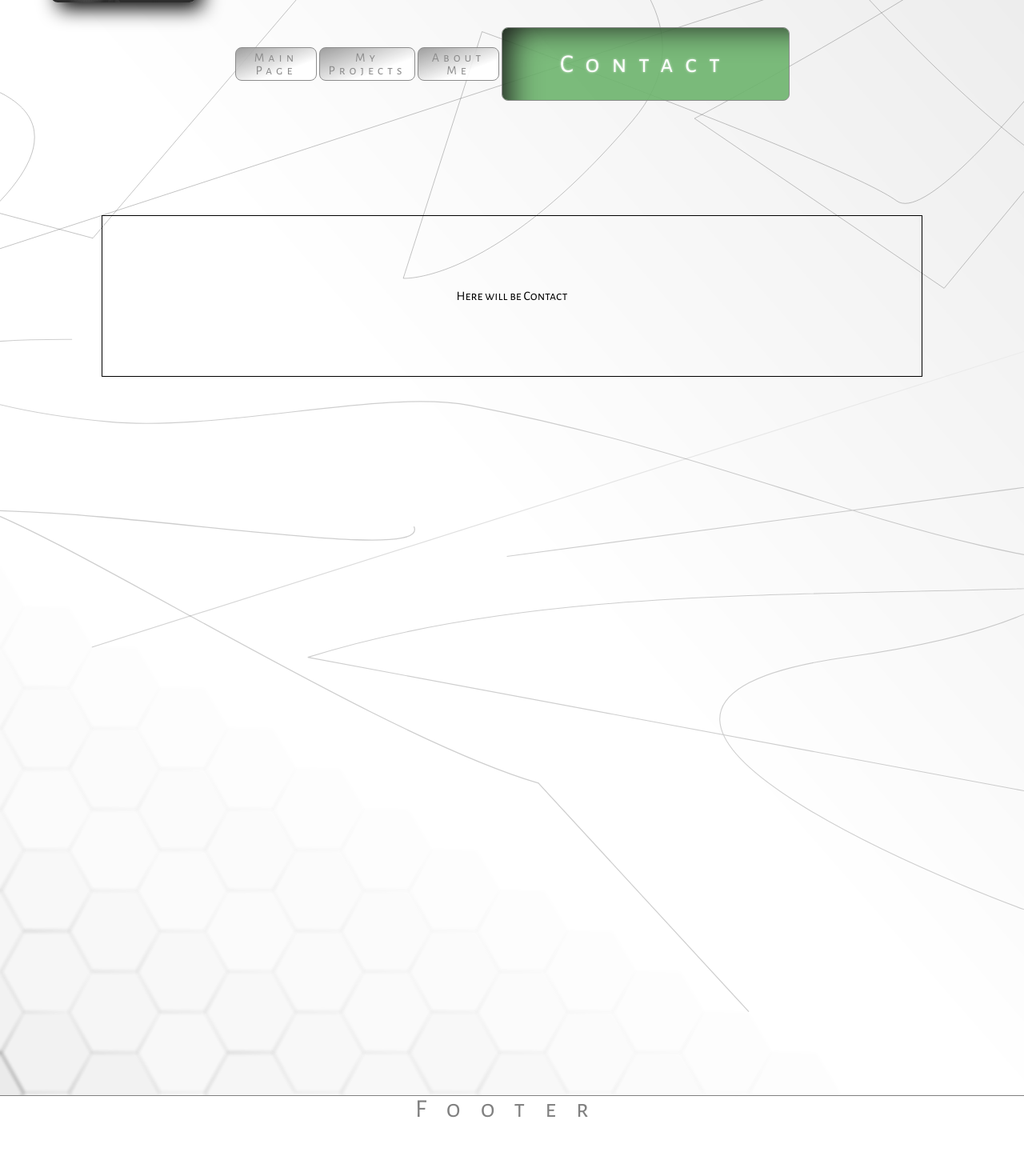
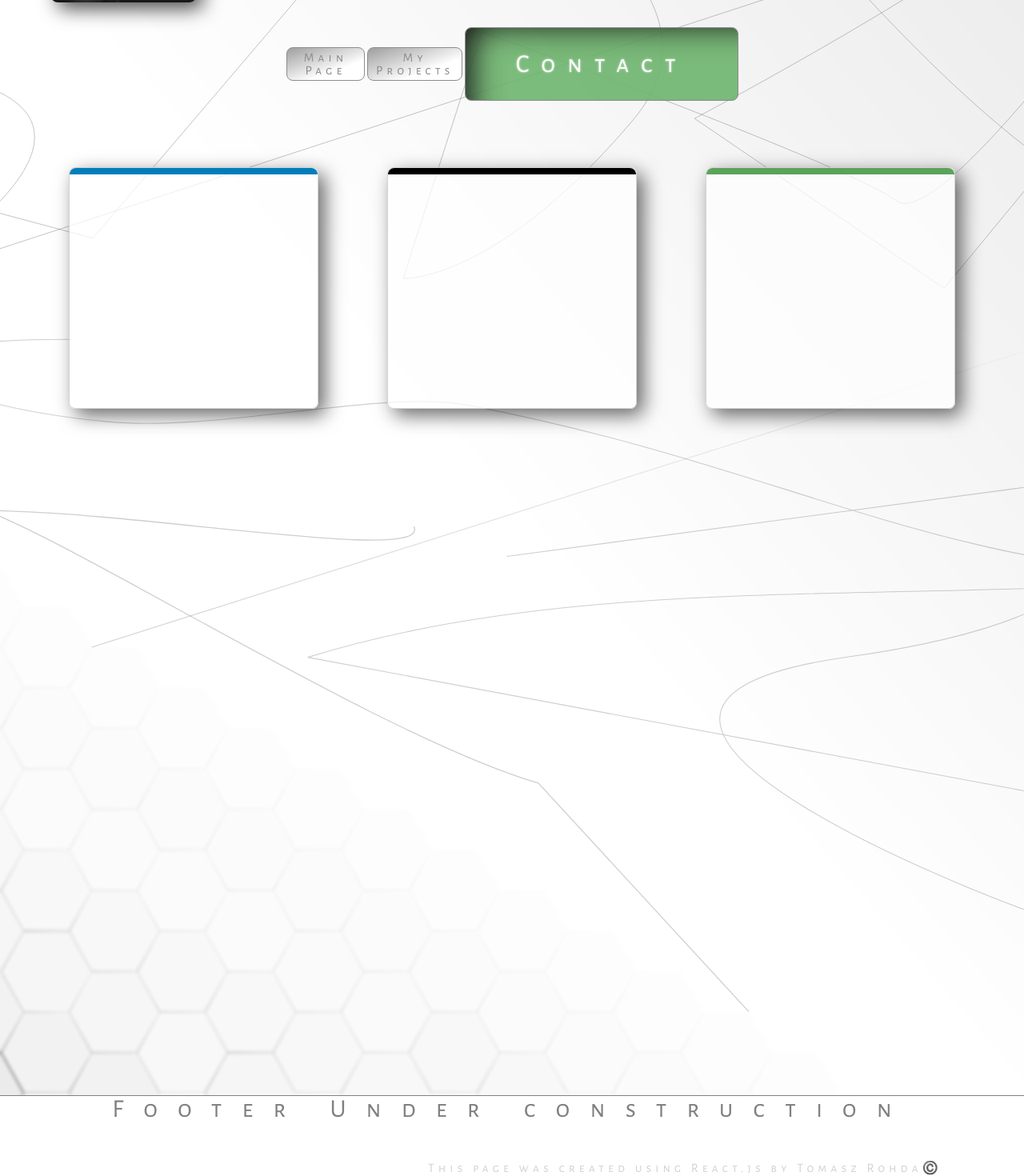
Before and after one commit to trohda/Portfolio-project, a React (Create React App) app: page /contact in a window 1280 px wide. Shown: the part 281-1751 px from the top of the page at 80% size. Built offline with nearby package versions, Linux system fonts and the light colour scheme.

Commit message:
Remoove AboutMe and add Contact divs

```diff
--- a/src/components/Contact/Contact.js
+++ b/src/components/Contact/Contact.js
@@ -1,19 +1,11 @@
+import ContactElement from "./ContactElement";
+import "./ContactStyles.css";
 const Contact = () => {
   return (
-    <section
-      style={{
-        display: "flex",
-        flexDirection: "column",
-        justifyContent: "center",
-
-        width: "80%",
-        height: "200px",
-        margin: "200px auto",
-        textAlign: "center",
-        border: "1px solid black",
-      }}
-    >
-      <p> Here will be Contact </p>
+    <section className="contactWrapper">
+      <ContactElement topStripeColor={"#007EBB"} />
+      <ContactElement topStripeColor={"black"} />
+      <ContactElement topStripeColor={"rgba(74, 153, 74, 0.9)"} />
     </section>
   );
 };
--- /dev/null
+++ b/src/components/Contact/ContactElement.js
@@ -0,0 +1,14 @@
+import "./ContactElementStyles.css";
+
+const ContactElement = ({ topStripeColor }) => {
+  return (
+    <div className="contactElementWrapper">
+      <div
+        className="contactElementTopStripe"
+        style={{ backgroundColor: topStripeColor }}
+      ></div>
+    </div>
+  );
+};
+
+export default ContactElement;
--- /dev/null
+++ b/src/components/Contact/ContactElementStyles.css
@@ -0,0 +1,27 @@
+.contactElementWrapper {
+  display: flex;
+  flex-direction: column;
+  width: 310px;
+  min-height: 300px;
+  border: 1px solid lightgrey;
+  background-color: rgba(255, 255, 255, 0.747);
+  border-radius: 8px;
+  -webkit-box-shadow: 8px 8px 24px 0px rgba(0, 0, 0, 0.6);
+  -moz-box-shadow: 8px 8px 24px 0px rgba(0, 0, 0, 0.6);
+  box-shadow: 8px 8px 24px 0px rgba(0, 0, 0, 0.6);
+}
+
+.contactElementTopStripe {
+  height: 8px;
+  width: 100%;
+  border-radius: 8px 8px 0 0;
+}
+
+.contactElementHeader {
+}
+
+.contactElementContent {
+}
+
+.contactElementFooter {
+}
--- /dev/null
+++ b/src/components/Contact/ContactStyles.css
@@ -0,0 +1,8 @@
+.contactWrapper {
+  width: 100%;
+  display: flex;
+  flex-direction: row;
+  flex-wrap: wrap;
+  justify-content: space-evenly;
+  padding: 140px 0;
+}
--- a/src/components/Footer/Footer.js
+++ b/src/components/Footer/Footer.js
@@ -12,19 +12,19 @@ const Footer = () => {
         color: "gray",
       }}
     >
-      <p> Footer </p>
+      <p> Footer Under construction</p>
 
       <p
         style={{
-          fontFamily: '"Alegreya Sans SC", sans-serif',
           letterSpacing: "5px",
-          color: "white",
+          color: "lightgrey",
           position: "absolute",
-          right: "0%",
-          bottom: "0%",
+          right: "8%",
+          bottom: "2%",
+          fontSize: "1rem",
         }}
       >
-        This page was created using react
+        This page was created using React.js by Tomasz Rohda©️
       </p>
     </footer>
   );
--- a/src/components/Header/Header.js
+++ b/src/components/Header/Header.js
@@ -1,5 +1,5 @@
 import Image from "../Image/Image";
-import img2 from "../../img/ProfilePhotos/ProfilephotoBWG.jpg";
+import img2 from "../../img/ProfilePhotos/ProfilePhotoBW.jpg";
 import "./HeaderStyles.css";
 import PersonalInfos from "../PersonalInfos/PersonalInfos";
 import { useState } from "react";
--- a/src/components/Header/HeaderStyles.css
+++ b/src/components/Header/HeaderStyles.css
@@ -4,8 +4,6 @@
   display: flex;
   flex-direction: column;
   align-items: center;
-  /* background-image: url(../../img/headerbcgr1.svg);
-  background-size: cover; */
 }
 
 .photoAndPersonalInfos {
@@ -20,14 +18,14 @@
 .profilePhotoWrapper {
   height: 80%;
   border-radius: 8px;
-  -webkit-box-shadow: 8px 8px 24px 0px rgba(0, 0, 0, 1);
-  -moz-box-shadow: 8px 8px 24px 0px rgba(0, 0, 0, 1);
-  box-shadow: 8px 8px 24px 0px rgba(0, 0, 0, 1);
+  -webkit-box-shadow: 8px 8px 24px 0px rgba(0, 0, 0, 0.7);
+  -moz-box-shadow: 8px 8px 24px 0px rgba(0, 0, 0, 0.7);
+  box-shadow: 8px 8px 24px 0px rgba(0, 0, 0, 0.7);
 }
 .profilePhoto {
   height: 100%;
   border-radius: 8px;
-  opacity: 0.85;
+  opacity: 0.9;
 }
 .personaInfosWrapper {
   height: 80%;
--- a/src/components/Navbar/Navbar.js
+++ b/src/components/Navbar/Navbar.js
@@ -37,13 +37,13 @@ const Navbar = ({ currentPage, setCurrentPage }) => {
       >
         My Projects
       </NavLink>
-      <NavLink
+      {/* <NavLink
         to="/aboutme"
         className={currentPage === "AboutMe" ? "activeNavLink" : "navLink"}
         onClick={() => handlerClick("AboutMe")}
       >
         About Me
-      </NavLink>
+      </NavLink> */}
       <NavLink
         to="/contact"
         className={currentPage === "Contact" ? "activeNavLink" : "navLink"}
--- a/src/components/Projects/ProjectDetailsStyles.css
+++ b/src/components/Projects/ProjectDetailsStyles.css
@@ -6,7 +6,7 @@
   border-radius: 8px;
   width: 90%;
   margin: 65px auto;
-  background-color: rgb(117, 117, 18);
+  background-color: rgba(74, 153, 74, 0.9);
   animation-name: showProjectDetails;
   animation-duration: 1.5s;
   animation-delay: 0.15s;
@@ -23,9 +23,9 @@
 .projectDetailsClose {
   border-radius: 8px;
   width: 90%;
-  margin: 30px auto;
+  margin: 65px auto;
   min-height: 600px;
-  background-color: rgb(117, 117, 18);
+  background-color: rgba(74, 153, 74, 0.9);
   animation-name: hideProjectDetails;
   animation-duration: 1.5s;
   animation-delay: 0.15s;
@@ -41,14 +41,14 @@
     transform: scale(1, 1);
   }
   100% {
-    opacity: 1;
+    opacity: 0.9;
     transform: scale(1, 1);
   }
 }
 @keyframes hideProjectDetails {
   0% {
     min-height: 600px;
-    opacity: 1;
+    opacity: 0.9;
     transform: scale(1, 1);
   }
   50% {
--- a/src/components/Projects/ProjectDigestStyles.css
+++ b/src/components/Projects/ProjectDigestStyles.css
@@ -7,7 +7,7 @@
   height: 70%;
   margin: 45px;
   border-radius: 8px;
-  background-color: rgb(77, 126, 77);
+  background-color: rgba(74, 153, 74, 0.9);
   -webkit-box-shadow: 5px 5px 52px -30px rgba(255, 255, 255, 1);
   -moz-box-shadow: 5px 5px 52px -30px rgba(255, 255, 255, 1);
   box-shadow: 5px 5px 52px -30px rgba(255, 255, 255, 1);
@@ -137,8 +137,6 @@
 }
 
 .moreInfoLine2 {
-  /* width: 1px;
-  height: 1px; */
   border-bottom: 1px solid black;
   border-right: 1px solid black;
   color: black;
```
Also changed, not shown: src/img/Icons/linkedin.svg (added).
